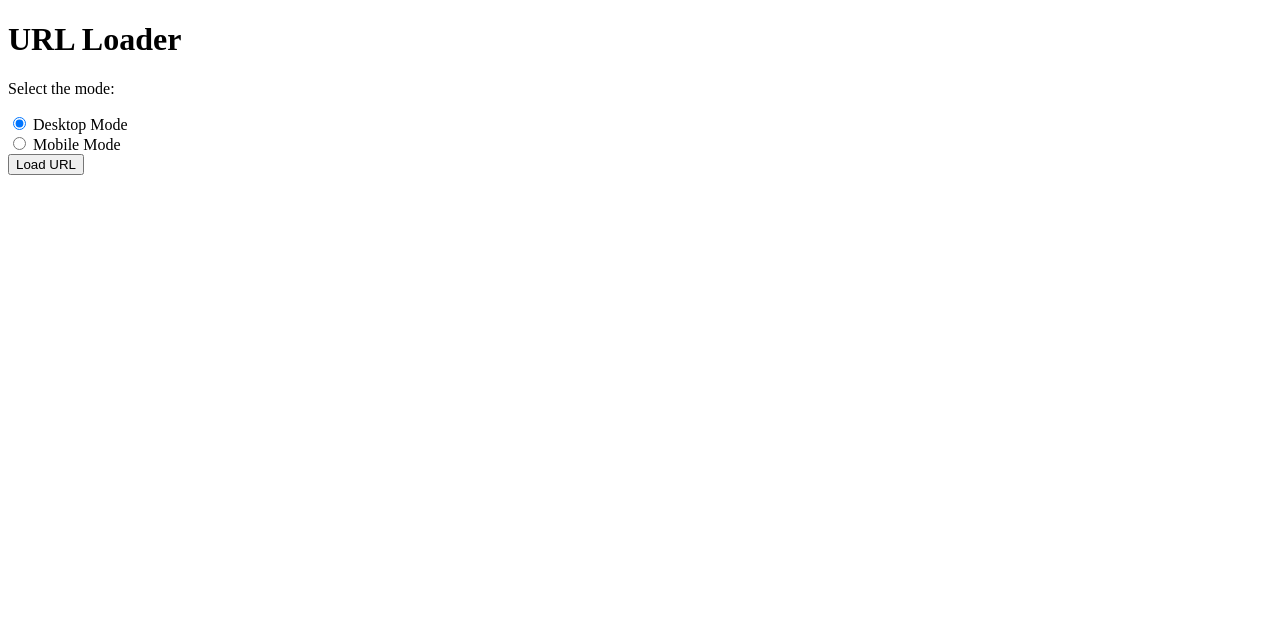
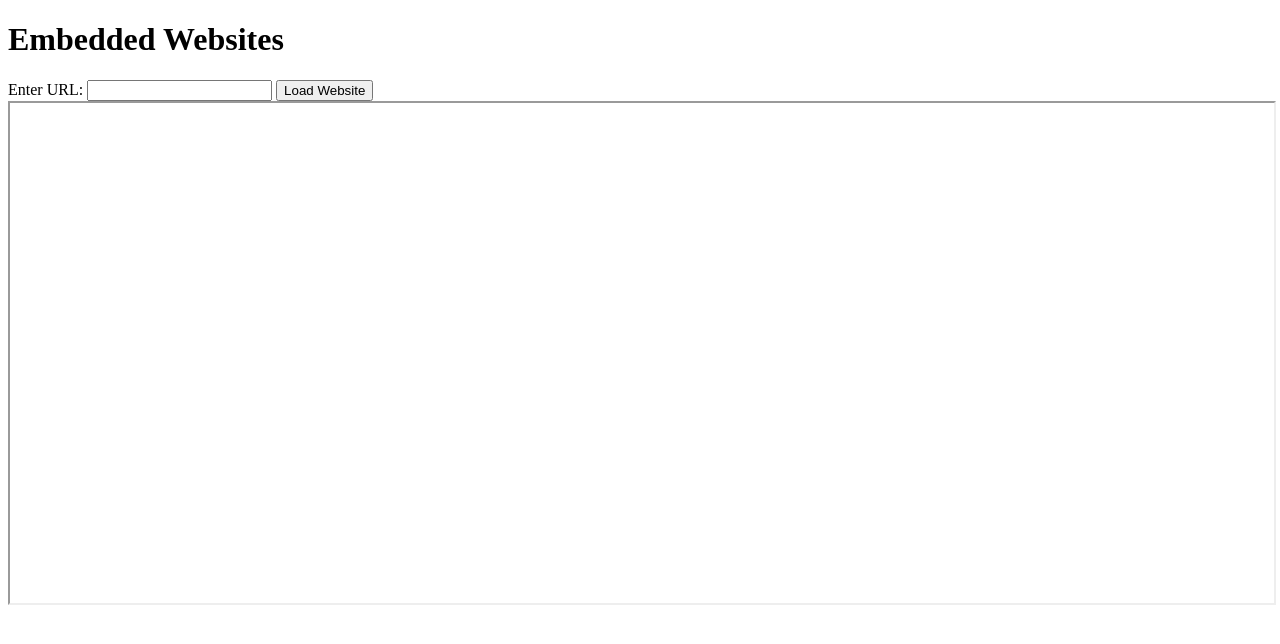
Before and after one commit to alokrajcse/desktopmode.io, a plain HTML site: page index.html in a window 1280 px wide. Drawn offline with Linux system fonts and the light colour scheme.

Commit message:
Update index.html

```diff
--- a/index.html
+++ b/index.html
@@ -1,36 +1,27 @@
 <!DOCTYPE html>
 <html>
 <head>
-  <title>URL Loader</title>
+    <title>Embedded Websites</title>
+    <style>
+        iframe {
+            width: 100%;
+            height: 500px;
+        }
+    </style>
 </head>
 <body>
-  <h1>URL Loader</h1>
+    <h1>Embedded Websites</h1>
+    <label for="urlInput">Enter URL:</label>
+    <input type="text" id="urlInput">
+    <button onclick="loadWebsite()">Load Website</button>
+    <br>
+    <iframe id="iframe"></iframe>
 
-  <p>Select the mode:</p>
-  <input type="radio" name="mode" id="desktopMode" checked>
-  <label for="desktopMode">Desktop Mode</label><br>
-  <input type="radio" name="mode" id="mobileMode">
-  <label for="mobileMode">Mobile Mode</label><br>
-
-  <button onclick="loadURL()">Load URL</button>
-
-  <script>
-    function loadURL() {
-      var url = "https://erp.silicon.ac.in/estcampus/";
-      var mode = "";
-
-      if (document.getElementById("desktopMode").checked) {
-        mode = "desktop";
-      } else if (document.getElementById("mobileMode").checked) {
-        mode = "mobile";
-      }
-
-      if (mode === "desktop") {
-        window.location.href = url + "?mode=desktop";
-      } else if (mode === "mobile") {
-        window.location.href = url + "?mode=mobile";
-      }
-    }
-  </script>
+    <script>
+        function loadWebsite() {
+            var url = document.getElementById("urlInput").value;
+            document.getElementById("iframe").src = url;
+        }
+    </script>
 </body>
 </html>
```
